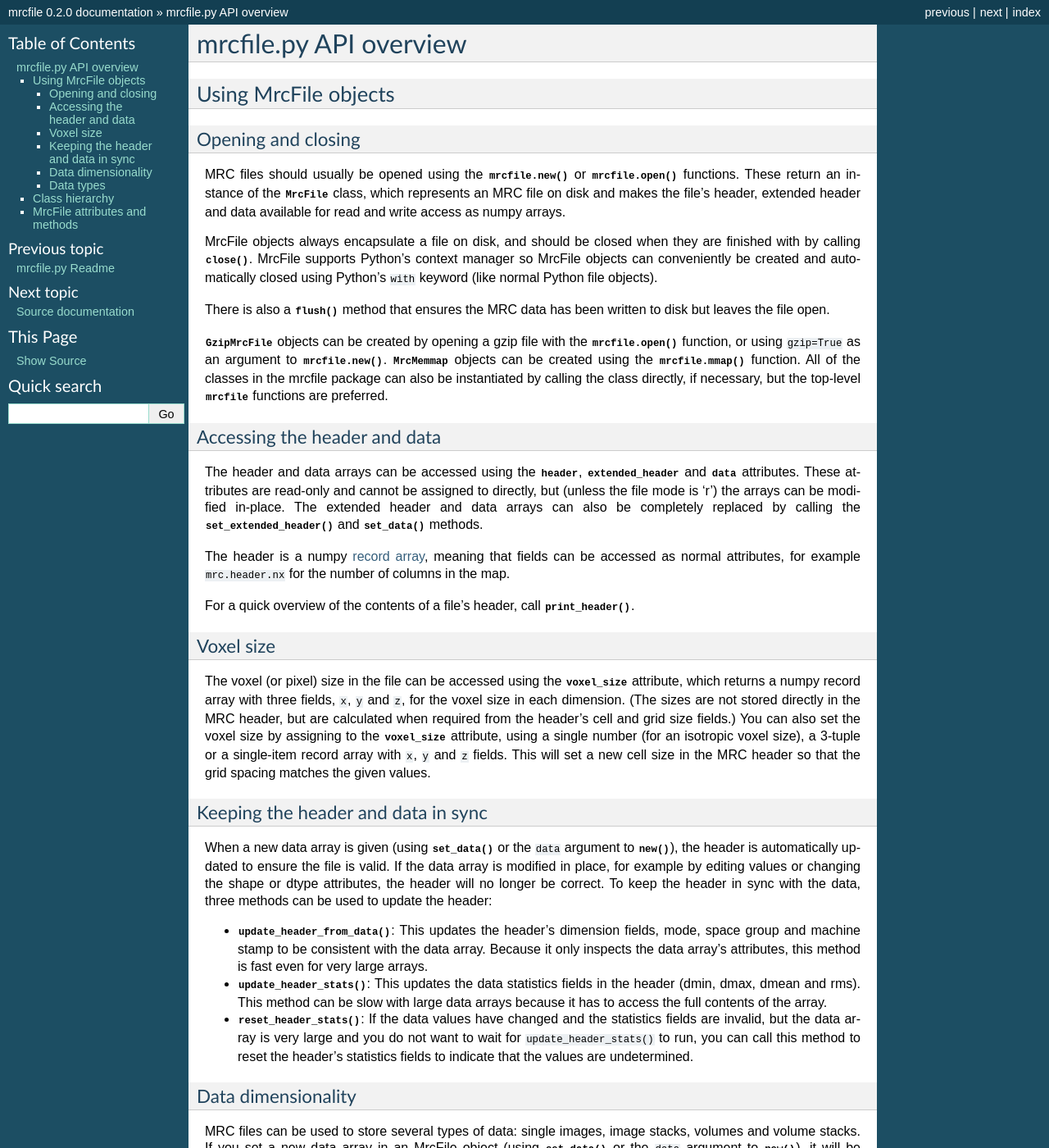
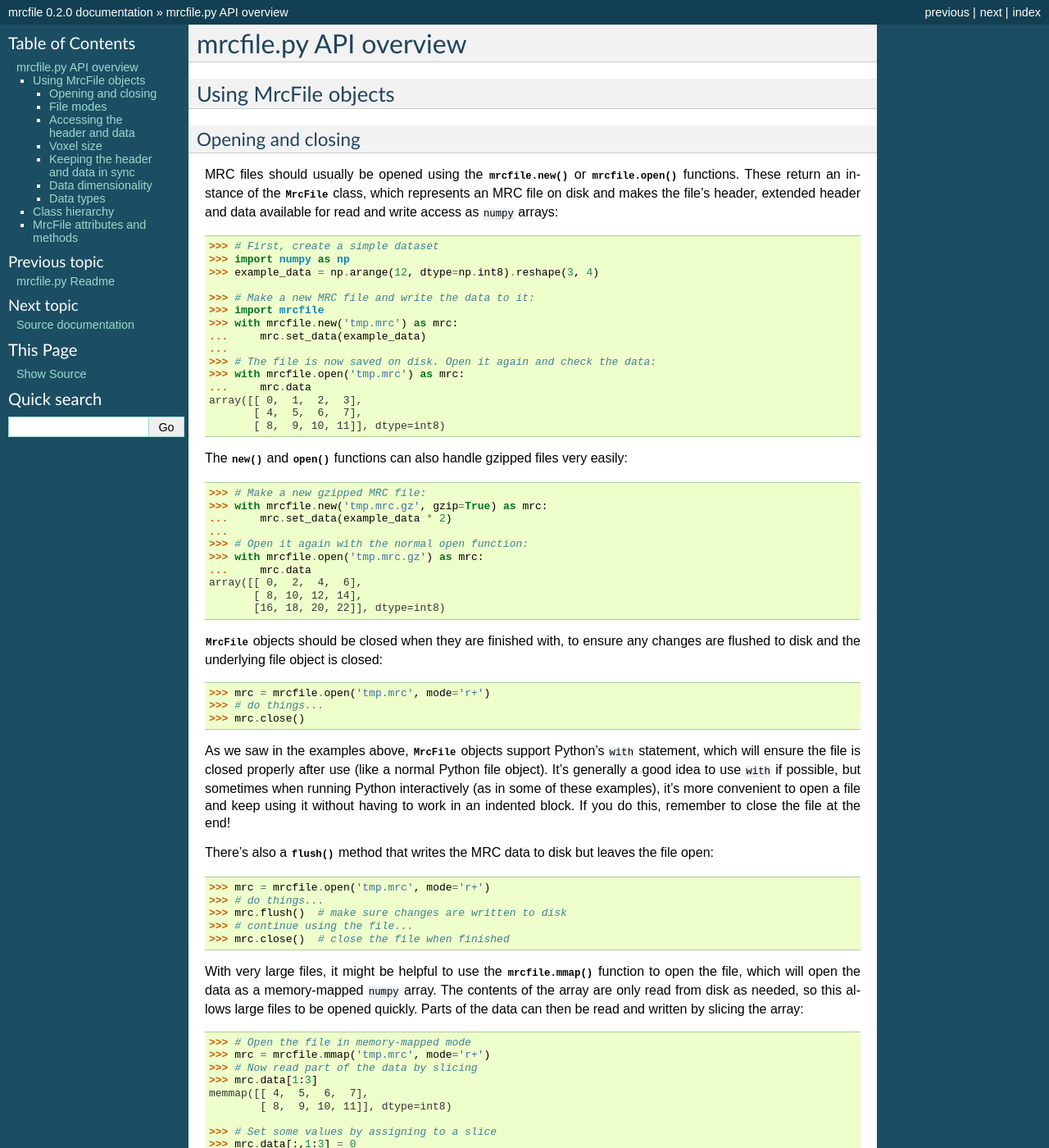
Before and after one commit to ccpem/mrcfile, a Sphinx documentation site: the page built from docs/mrcfile_api_overview.rst, in a window 1280 px wide and 1400 px high. Shown: the whole window at 82% size. Built offline with Sphinx 7.4.7, drawn with Linux system fonts in a browser that asks for light colours; some of the changed text lies outside the part shown.

Commit message:
Add doctests to API overview document and get them working
Run them with sphinx: make doctest

```diff
--- a/docs/conf.py
+++ b/docs/conf.py
@@ -83,6 +83,7 @@ todo_include_todos = False
 
 # -- Options for extensions -----------------------------------------------
 autodoc_member_order = 'bysource'
+doctest_test_doctest_blocks = ''
 napoleon_include_init_with_doc = True
 
 
--- a/docs/mrcfile_api_overview.rst
+++ b/docs/mrcfile_api_overview.rst
@@ -1,5 +1,23 @@
 mrcfile.py API overview
 =======================
+
+.. testsetup:: *
+
+   import os
+   import shutil
+   import tempfile
+
+   import numpy as np
+   import mrcfile
+
+   old_cwd = os.getcwd()
+   tempdir = tempfile.mkdtemp()
+   os.chdir(tempdir)
+
+.. testcleanup:: *
+
+   os.chdir(old_cwd)
+   shutil.rmtree(tempdir)
 
 Using MrcFile objects
 ---------------------
@@ -11,23 +29,179 @@ MRC files should usually be opened using the :func:`mrcfile.new` or
 :func:`mrcfile.open` functions. These return an instance of the
 :class:`~mrcfile.mrcfile.MrcFile` class, which represents an MRC file on disk
 and makes the file's header, extended header and data available for read and
-write access as numpy arrays.
+write access as ``numpy`` arrays:
 
-MrcFile objects always encapsulate a file on disk, and should be closed when
-they are finished with by calling
-:meth:`~mrcfile.mrcinterpreter.MrcInterpreter.close`. MrcFile supports Python's
-context manager so MrcFile objects can conveniently be created and automatically
-closed using Python's ``with`` keyword (like normal Python file objects).
+.. doctest::
 
-There is also a :meth:`~mrcfile.mrcinterpreter.MrcInterpreter.flush` method that
-ensures the MRC data has been written to disk but leaves the file open.
+   >>> # First, create a simple dataset
+   >>> import numpy as np
+   >>> example_data = np.arange(12, dtype=np.int8).reshape(3, 4)
 
-:class:`~mrcfile.gzipmrcfile.GzipMrcFile` objects can be created by opening a
-gzip file with the :func:`mrcfile.open` function, or using ``gzip=True`` as an
-argument to :func:`mrcfile.new`. :class:`~mrcfile.mrcmemmap.MrcMemmap` objects
-can be created using the :func:`mrcfile.mmap` function. All of the classes
-in the mrcfile package can also be instantiated by calling the class directly,
-if necessary, but the top-level :mod:`mrcfile` functions are preferred.
+   >>> # Make a new MRC file and write the data to it:
+   >>> import mrcfile
+   >>> with mrcfile.new('tmp.mrc') as mrc:
+   ...     mrc.set_data(example_data)
+   ...
+   >>> # The file is now saved on disk. Open it again and check the data:
+   >>> with mrcfile.open('tmp.mrc') as mrc:
+   ...     mrc.data
+   array([[ 0,  1,  2,  3],
+          [ 4,  5,  6,  7],
+          [ 8,  9, 10, 11]], dtype=int8)
+
+The :func:`~mrcfile.new` and :func:`~mrcfile.open` functions can also handle
+gzipped files very easily:
+
+.. doctest::
+
+   >>> # Make a new gzipped MRC file:
+   >>> with mrcfile.new('tmp.mrc.gz', gzip=True) as mrc:
+   ...     mrc.set_data(example_data * 2)
+   ...
+   >>> # Open it again with the normal open function:
+   >>> with mrcfile.open('tmp.mrc.gz') as mrc:
+   ...     mrc.data
+   array([[ 0,  2,  4,  6],
+          [ 8, 10, 12, 14],
+          [16, 18, 20, 22]], dtype=int8)
+
+:class:`~mrcfile.mrcfile.MrcFile` objects should be closed when they are
+finished with, to ensure any changes are flushed to disk and the underlying file
+object is closed:
+
+.. doctest::
+
+   >>> mrc = mrcfile.open('tmp.mrc', mode='r+')
+   >>> # do things...
+   >>> mrc.close()
+
+As we saw in the examples above, :class:`~mrcfile.mrcfile.MrcFile` objects
+support Python's ``with`` statement, which will ensure the file is closed
+properly after use (like a normal Python file object). It's generally a good
+idea to use ``with`` if possible, but sometimes when running Python
+interactively (as in some of these examples), it's more convenient to open a
+file and keep using it without having to work in an indented block. If you do
+this, remember to close the file at the end!
+
+There's also a :meth:`~mrcfile.mrcinterpreter.MrcInterpreter.flush` method that
+writes the MRC data to disk but leaves the file open:
+
+.. doctest::
+
+   >>> mrc = mrcfile.open('tmp.mrc', mode='r+')
+   >>> # do things...
+   >>> mrc.flush()  # make sure changes are written to disk
+   >>> # continue using the file...
+   >>> mrc.close()  # close the file when finished
+
+With very large files, it might be helpful to use the :func:`mrcfile.mmap`
+function to open the file, which will open the data as a memory-mapped ``numpy``
+array. The contents of the array are only read from disk as needed, so this
+allows large files to be opened quickly. Parts of the data can then be read and
+written by slicing the array:
+
+.. doctest::
+   :options: +NORMALIZE_WHITESPACE
+
+   >>> # Open the file in memory-mapped mode
+   >>> mrc = mrcfile.mmap('tmp.mrc', mode='r+')
+   >>> # Now read part of the data by slicing
+   >>> mrc.data[1:3]
+   memmap([[ 4,  5,  6,  7],
+           [ 8,  9, 10, 11]], dtype=int8)
+
+   >>> # Set some values by assigning to a slice
+   >>> mrc.data[:,1:3] = 0
+
+   >>> # Read the entire array - with large files this might take a while!
+   >>> mrc.data[:]
+   memmap([[ 0,  0,  0,  3],
+           [ 4,  0,  0,  7],
+           [ 8,  0,  0, 11]], dtype=int8)
+   >>> mrc.close()
+
+For most purposes, the top-level functions in :mod:`mrcfile` should be all you
+need to open MRC files, but it is also possible to directly instantiate
+:class:`~mrcfile.mrcfile.MrcFile` and its subclasses,
+:class:`~mrcfile.gzipmrcfile.GzipMrcFile` and
+:class:`~mrcfile.mrcmemmap.MrcMemmap`:
+
+.. doctest::
+
+   >>> with mrcfile.MrcFile('tmp.mrc') as mrc:
+   ...     mrc
+   MrcFile('tmp.mrc', mode='r')
+
+   >>> with mrcfile.GzipMrcFile('tmp.mrc.gz') as mrc:
+   ...     mrc
+   GzipMrcFile('tmp.mrc.gz', mode='r')
+
+   >>> with mrcfile.MrcMemmap('tmp.mrc') as mrc:
+   ...     mrc
+   MrcMemmap('tmp.mrc', mode='r')
+
+File modes
+~~~~~~~~~~
+
+:class:`~mrcfile.mrcfile.MrcFile` objects can be opened in three modes: ``r``,
+``r+`` and ``w+``. These correspond to the standard Python file modes, so ``r``
+opens a file in read-only mode:
+
+.. doctest::
+
+   >>> # The default mode is 'r', for read-only access:
+   >>> mrc = mrcfile.open('tmp.mrc')
+   >>> mrc
+   MrcFile('tmp.mrc', mode='r')
+   >>> mrc.set_data(example_data)
+   Traceback (most recent call last):
+   ...
+   ValueError: MRC object is read-only
+   >>> mrc.close()
+
+``r+`` opens it for reading and writing:
+
+.. doctest::
+
+   >>> # Using mode 'r+' allows read and write access:
+   >>> mrc = mrcfile.open('tmp.mrc', mode='r+')
+   >>> mrc
+   MrcFile('tmp.mrc', mode='r+')
+   >>> mrc.set_data(example_data)
+   >>> mrc.data
+   array([[ 0,  1,  2,  3],
+          [ 4,  5,  6,  7],
+          [ 8,  9, 10, 11]], dtype=int8)
+   >>> mrc.close()
+
+and ``w+`` opens a new, empty file (also for both reading and writing):
+
+.. doctest::
+
+   >>> # Mode 'w+' creates a new empty file:
+   >>> mrc = mrcfile.open('empty.mrc', mode='w+')
+   >>> mrc
+   MrcFile('empty.mrc', mode='w+')
+   >>> mrc.data
+   array([], dtype=int8)
+   >>> mrc.close()
+
+The :func:`~mrcfile.new` function is effectively shorthand for
+``open(name, mode='w+')``:
+
+.. doctest::
+
+   >>> # Make a new file
+   >>> mrc = mrcfile.new('empty.mrc')
+   Traceback (most recent call last):
+   ...
+   IOError: File 'empty.mrc' already exists; set overwrite=True to overwrite it
+   >>> # Ooops, we've already got a file with that name!
+   >>> # If we're sure we want to overwrite it, we can try again:
+   >>> mrc = mrcfile.new('empty.mrc', overwrite=True)
+   >>> mrc
+   MrcFile('empty.mrc', mode='w+')
+   >>> mrc.close()
 
 Accessing the header and data
 ~~~~~~~~~~~~~~~~~~~~~~~~~~~~~
@@ -133,19 +307,25 @@ MRC mode numbers are given in the documentation for
 some types cannot be used in MRC files, including integer types of more than 16
 bits, or float types of more than 32 bits. Many numpy array creation routines
 use int64 or float64 dtypes by default, which means you will need to give a
-dtype argument to ensure the array can be used in an MRC file::
-
-    # This does not work
-    >>> mrc.set_data(np.zeros((10, 10)))
-    Traceback (most recent call last):
-      ...
-    ValueError: dtype 'float64' cannot be converted to an MRC file mode
-
-    # But this does
-    >>> mrc.set_data(np.zeros((10, 10), dtype=np.int16))
-    >>>
+dtype argument to ensure the array can be used in an MRC file:
 
 .. _data types: https://docs.scipy.org/doc/numpy/reference/arrays.dtypes.html
+
+.. doctest::
+
+   >>> mrc = mrcfile.open('tmp.mrc', mode='r+')
+   >>> # This does not work
+   >>> mrc.set_data(np.zeros((3, 10)))
+   Traceback (most recent call last):
+   ...
+   ValueError: dtype 'float64' cannot be converted to an MRC file mode
+   >>> # But this does
+   >>> mrc.set_data(np.zeros((3, 10), dtype=np.int16))
+   >>> mrc.data
+   array([[0, 0, 0, 0, 0, 0, 0, 0, 0, 0],
+          [0, 0, 0, 0, 0, 0, 0, 0, 0, 0],
+          [0, 0, 0, 0, 0, 0, 0, 0, 0, 0]], dtype=int16)
+   >>> mrc.close()
 
 Class hierarchy
 ---------------
```
Also changed, not shown: docs/index.rst (line endings or trailing spaces), 3 other files.
